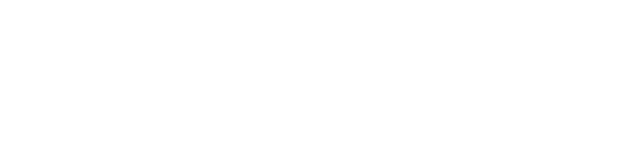
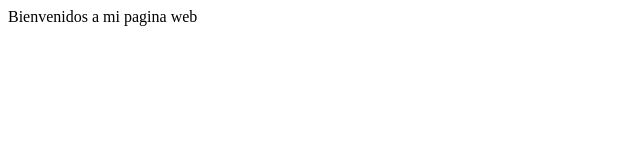
Before and after one commit to Lucasoechsle/Ejercicio-2, a plain HTML site: page Index.html in a window 1280 px wide. Shown: the whole page, without its empty margins (0-640 px from the left). Drawn offline with Linux system fonts and the light colour scheme.

Commit message:
Se agrego un texto

```diff
--- a/Index.html
+++ b/Index.html
@@ -8,5 +8,6 @@
     <meta name="viewport" content="width=device-width, initial-scale=1.0">
 </head>
 <body>
+    Bienvenidos a mi pagina web
 </body>
 </html>
```
